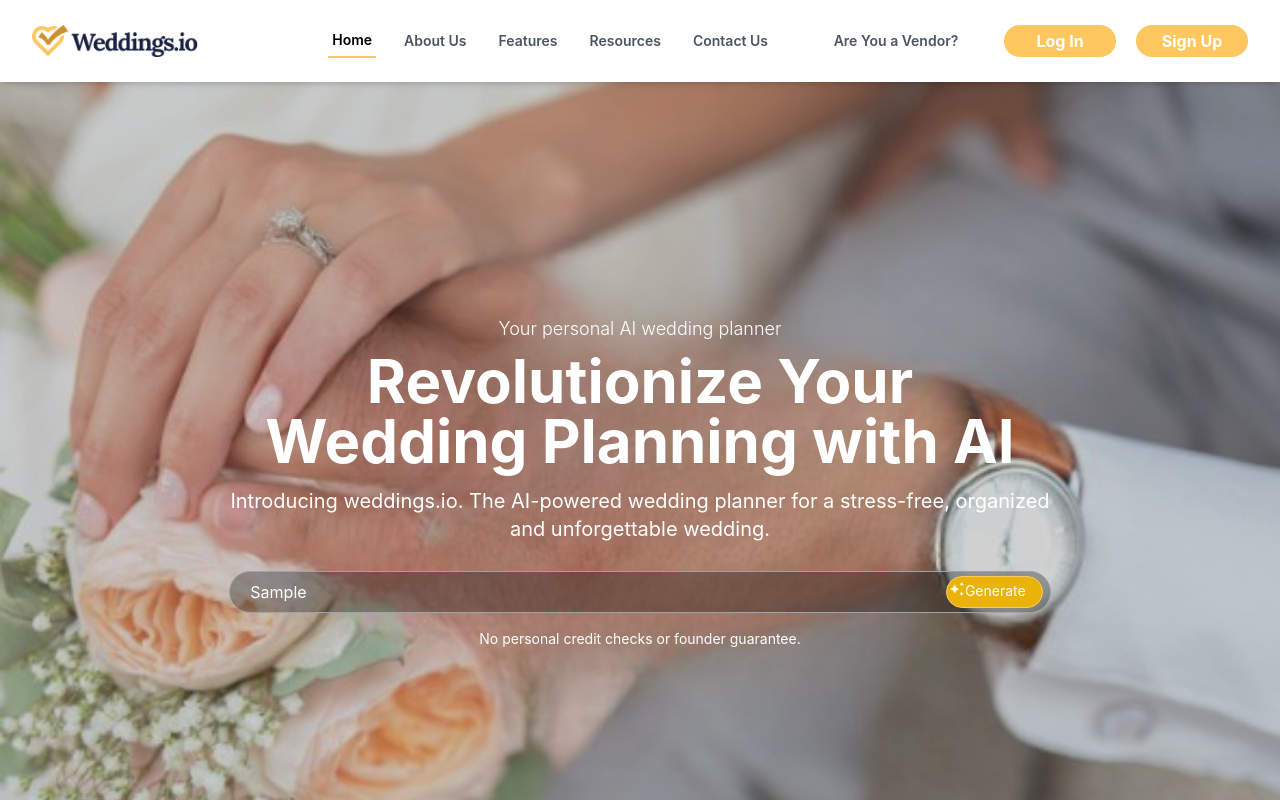
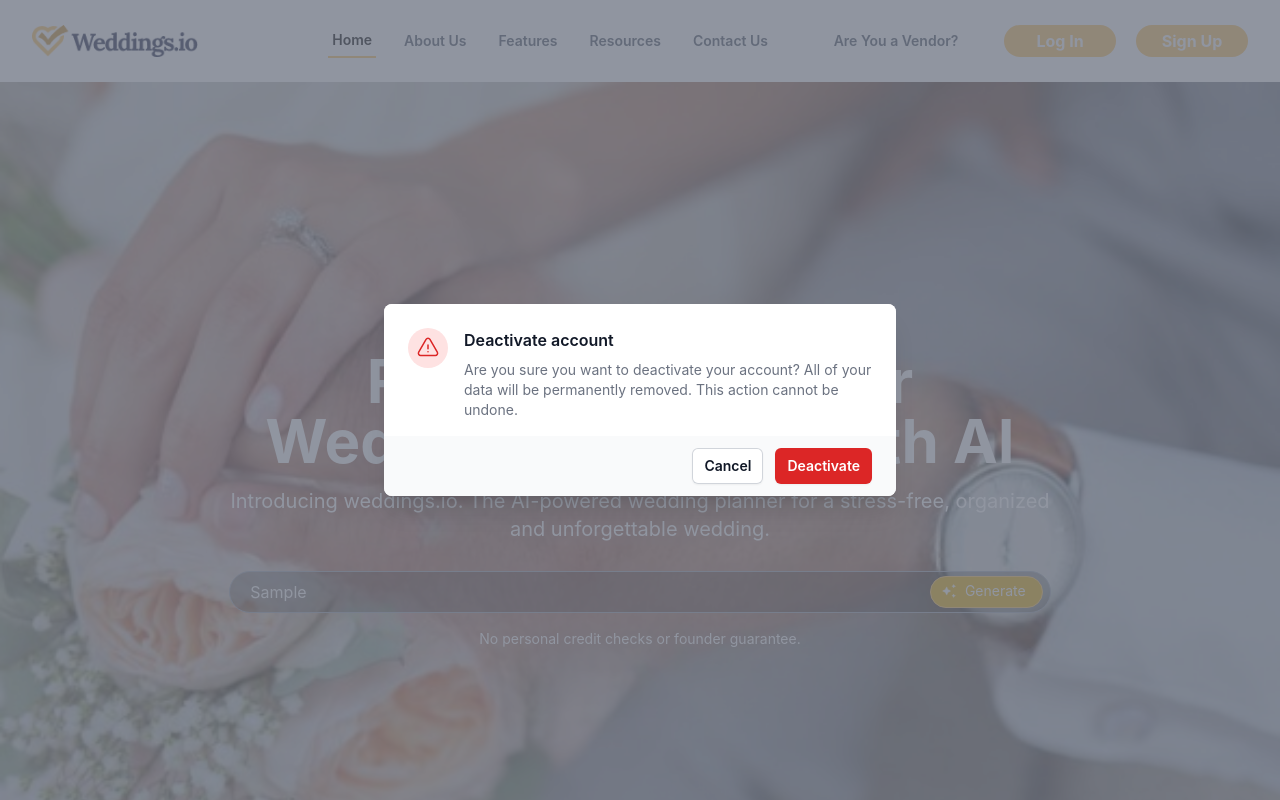
Before and after one commit to Parth-Patadiya/WeddingsIO, a React (Create React App) app: page / in a window 1280 px wide. Both pictures are taken after typing "Sample" into the empty fields and a click on the button "Generate". Shown: the top 800 px of the page. Built offline with nearby package versions, Linux system fonts and the light colour scheme.

Commit message:
Updated Hero Section

```diff
--- a/src/components/Carousel.js
+++ b/src/components/Carousel.js
@@ -40,7 +40,9 @@ const Carousel = () => {
     }, [currentIndex, totalItems]);
 
     return (
-        <div className="relative w-full overflow-hidden">
+        <div className="relative mt-4 mb-4 w-full overflow-hidden">
+            <div className="absolute z-10 inset-y-0 left-0 w-[500px] bg-gradient-to-r from-white via-transparent to-transparent pointer-events-none"></div>
+            <div className="absolute z-10 inset-y-0 right-0 w-[500px] bg-gradient-to-l from-white via-transparent to-transparent pointer-events-none"></div>
             <div ref={itemsRef} className="flex w-max">
                 {items.map((item) => (
                     <div key={item.id} className="min-w-1/3 p-4">
--- a/src/components/Header.js
+++ b/src/components/Header.js
@@ -16,7 +16,7 @@ const Header = () => {
     const [mobileMenuOpen, setMobileMenuOpen] = useState(false)
     const [activePage, setActivePage] = useState('home');
     return (
-        <header className="bg-white px-13 sticky top-0 shadow-md z-50">
+        <header className="bg-white px-13  shadow-md z-50">
             <nav aria-label="Global" className="mx-auto flex max-w-7xl items-center justify-between p-6 lg:px-8">
                 <div className="flex lg:flex-1">
                     <a href="#" className="-m-1.5 p-1.5">
--- /dev/null
+++ b/src/components/HeroPopUp.js
@@ -0,0 +1,64 @@
+'use client'
+
+import { useState } from 'react'
+import { Dialog, DialogBackdrop, DialogPanel, DialogTitle } from '@headlessui/react'
+import { ExclamationTriangleIcon } from '@heroicons/react/24/outline'
+
+const HeroPopUp = () => {
+  const [open, setOpen] = useState(true)
+
+  return (
+    <Dialog open={open}  onClose={setOpen} className="relative z-10">
+      <DialogBackdrop
+        transition
+        className="fixed inset-0 bg-gray-500 bg-opacity-75 transition-opacity data-[closed]:opacity-0 data-[enter]:duration-300 data-[leave]:duration-200 data-[enter]:ease-out data-[leave]:ease-in"
+      />
+
+      <div className="fixed inset-0 z-10 w-screen overflow-y-auto">
+        <div className="flex min-h-full items-end justify-center p-4 text-center sm:items-center sm:p-0">
+          <DialogPanel
+            transition
+            className="relative transform overflow-hidden rounded-lg bg-white text-left shadow-xl transition-all data-[closed]:translate-y-4 data-[closed]:opacity-0 data-[enter]:duration-300 data-[leave]:duration-200 data-[enter]:ease-out data-[leave]:ease-in sm:my-8 sm:w-full sm:max-w-lg data-[closed]:sm:translate-y-0 data-[closed]:sm:scale-95"
+          >
+            <div className="bg-white px-4 pb-4 pt-5 sm:p-6 sm:pb-4">
+              <div className="sm:flex sm:items-start">
+                <div className="mx-auto flex h-12 w-12 flex-shrink-0 items-center justify-center rounded-full bg-red-100 sm:mx-0 sm:h-10 sm:w-10">
+                  <ExclamationTriangleIcon aria-hidden="true" className="h-6 w-6 text-red-600" />
+                </div>
+                <div className="mt-3 text-center sm:ml-4 sm:mt-0 sm:text-left">
+                  <DialogTitle as="h3" className="text-base font-semibold leading-6 text-gray-900">
+                    Deactivate account
+                  </DialogTitle>
+                  <div className="mt-2">
+                    <p className="text-sm text-gray-500">
+                      Are you sure you want to deactivate your account? All of your data will be permanently removed.
+                      This action cannot be undone.
+                    </p>
+                  </div>
+                </div>
+              </div>
+            </div>
+            <div className="bg-gray-50 px-4 py-3 sm:flex sm:flex-row-reverse sm:px-6">
+              <button
+                type="button"
+                onClick={() => setOpen(false)}
+                className="inline-flex w-full justify-center rounded-md bg-red-600 px-3 py-2 text-sm font-semibold text-white shadow-sm hover:bg-red-500 sm:ml-3 sm:w-auto"
+              >
+                Deactivate
+              </button>
+              <button
+                type="button"
+                data-autofocus
+                onClick={() => setOpen(false)}
+                className="mt-3 inline-flex w-full justify-center rounded-md bg-white px-3 py-2 text-sm font-semibold text-gray-900 shadow-sm ring-1 ring-inset ring-gray-300 hover:bg-gray-50 sm:mt-0 sm:w-auto"
+              >
+                Cancel
+              </button>
+            </div>
+          </DialogPanel>
+        </div>
+      </div>
+    </Dialog>
+  )
+};
+export default HeroPopUp;
--- a/src/components/HeroSection.js
+++ b/src/components/HeroSection.js
@@ -1,8 +1,10 @@
 import React, { useState, useEffect } from 'react';
 import { HeroButtonImg, HeroSlider } from '../common/commonImport';
+import HeroPopUp from './HeroPopUp';
 
 const HeroSection = () => {
   const [currentIndex, setCurrentIndex] = useState(0);
+  const [open, setOpen] = useState();
 
   const images = [
     HeroSlider,
@@ -19,6 +21,10 @@ const HeroSection = () => {
     return () => clearInterval(interval);
   }, []);
 
+  const handleClick = () =>{
+    setOpen(true)
+  }
+
   return (
     <div className="relative w-full h-screen">
       <div
@@ -31,11 +37,11 @@ const HeroSection = () => {
           <p className="mt-4 text-xl">
             Introducing weddings.io. The AI-powered wedding planner for a stress-free, organized and unforgettable wedding.
           </p>
-          <div className="relative w-full mt-7">
+          <div className="relative w-full mt-7 hidden sm:block">
             <input type="text" className="pl-5 w-fill-available pr-20 py-2 border placeholder-white text-white rounded-full bg-black bg-opacity-30 focus:outline-none sm:pr-28 md:pr-32 lg:pr-40 border-gray-400" placeholder="Generate Your Wedding Plan" />
-            <button className="flex h-8 absolute right-0 top-1/2 transform -translate-y-1/2 mr-2 pr-4 pl-0.5 pt-1 rounded-full bg-yellow-500 text-light-500 border hover:bg-yellow-500 hover:text-white focus:outline-none border-light text-sm">
-              <img className='w-4  bg-transparent' src={HeroButtonImg}/>
-                Generate
+            <button className="flex h-8 absolute right-0 top-1/2 transform -translate-y-1/2 mr-2 pr-4 pl-0.5 pt-1 rounded-full bg-yellow-500 text-light-500 border hover:bg-yellow-500 hover:text-white focus:outline-none border-light text-sm" onClick={handleClick}>
+              <img className='w-4 mr-2 mt-0.5 ml-2 bg-transparent' src={HeroButtonImg} />
+              Generate
             </button>
           </div>
           <p className="mt-4 text-sm">No personal credit checks or founder guarantee.</p>
@@ -51,6 +57,7 @@ const HeroSection = () => {
           />
         ))}
       </div>
+      {open && <HeroPopUp open={open} />}
     </div>
   );
 };
```
Also changed, not shown: src/components/Carousel.css (deleted, +0 -15 lines).
